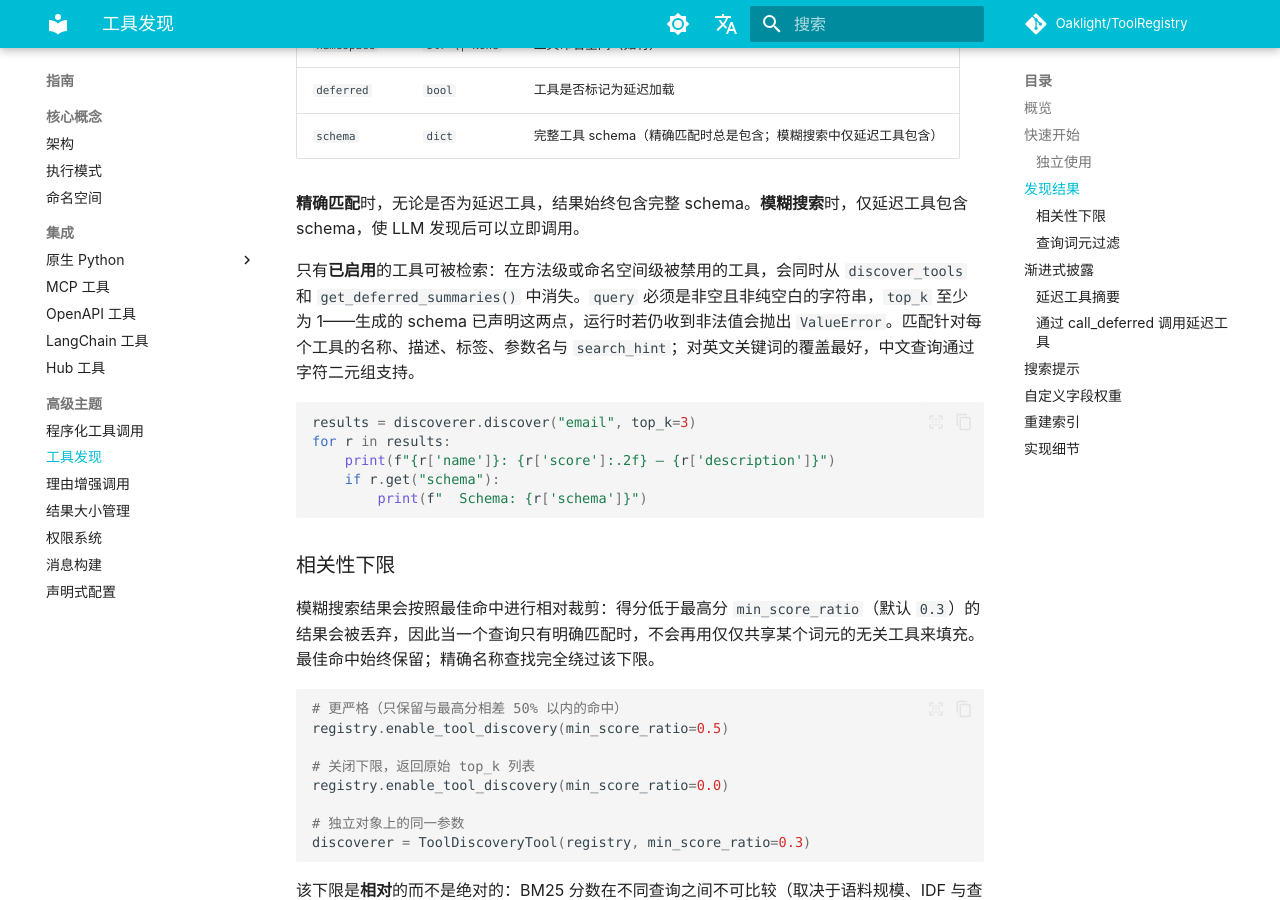
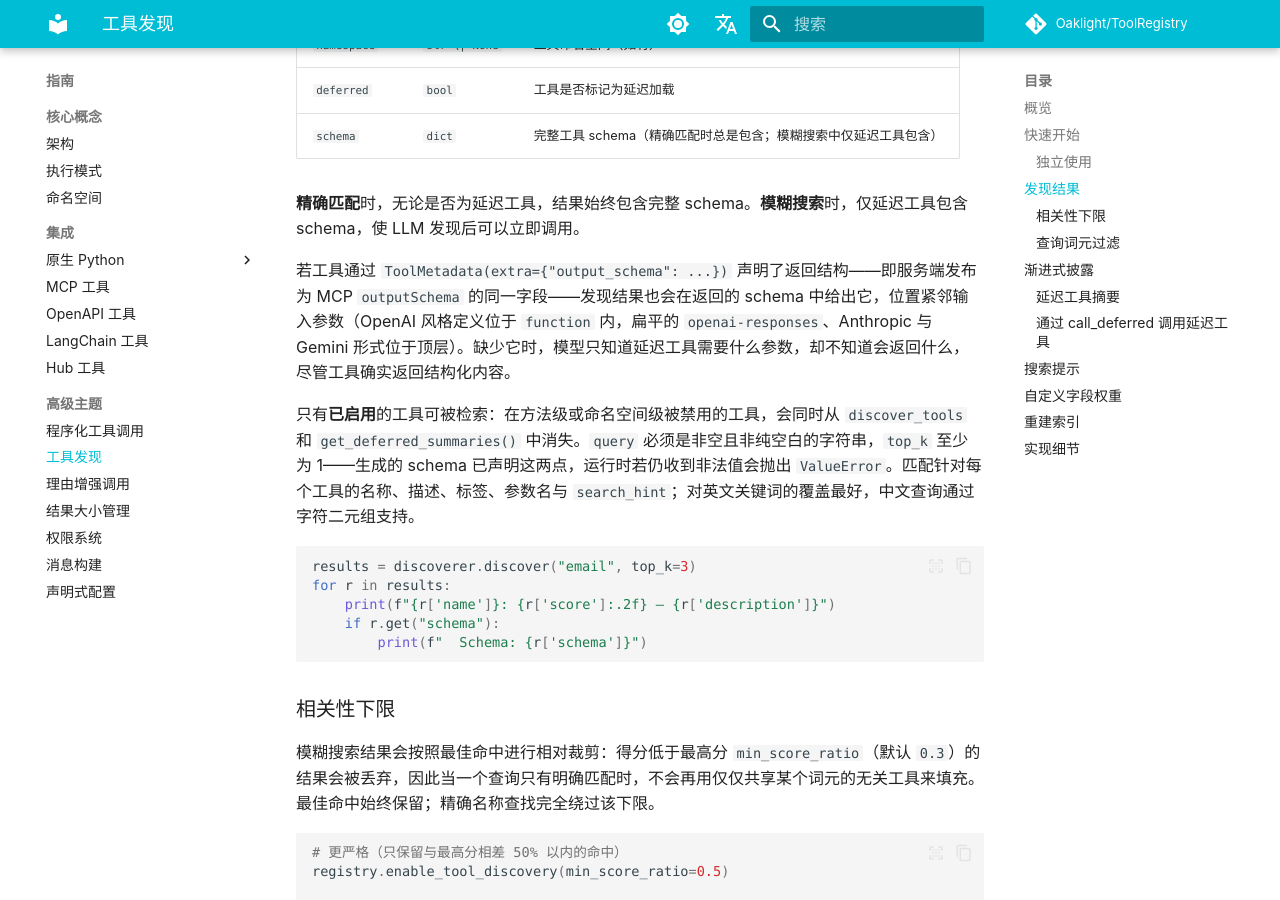
Before and after one commit to Oaklight/ToolRegistry, an MkDocs documentation site: the page built from docs/usage/tool_discovery.md, in a window 1280 px wide and 900 px high, scrolled down 2589 px. Built offline with MkDocs 1.6.1 and Material for MkDocs 9.7.7, drawn with Linux system fonts in a browser that asks for light colours; some web fonts are replaced; comment, search, counter and statistics services are not loaded.

Commit message:
docs(discovery)：发现结果携带声明的输出 schema
记录 #337：discover_tools 现在会在输入 schema 旁返回工具通过 ToolMetadata.extra 声明的输出 schema。

```diff
--- a/docs/usage/tool_discovery.md
+++ b/docs/usage/tool_discovery.md
@@ -109,6 +109,8 @@ print(results[0]["score"])  # 1.23 (BM25 分数)
 | `schema` | `dict` | 完整工具 schema（精确匹配时总是包含；模糊搜索中仅延迟工具包含） |
 
 **精确匹配**时，无论是否为延迟工具，结果始终包含完整 schema。**模糊搜索**时，仅延迟工具包含 schema，使 LLM 发现后可以立即调用。
+
+若工具通过 `ToolMetadata(extra={"output_schema": ...})` 声明了返回结构——即服务端发布为 MCP `outputSchema` 的同一字段——发现结果也会在返回的 schema 中给出它，位置紧邻输入参数（OpenAI 风格定义位于 `function` 内，扁平的 `openai-responses`、Anthropic 与 Gemini 形式位于顶层）。缺少它时，模型只知道延迟工具需要什么参数，却不知道会返回什么，尽管工具确实返回结构化内容。
 
 只有**已启用**的工具可被检索：在方法级或命名空间级被禁用的工具，会同时从 `discover_tools` 和 `get_deferred_summaries()` 中消失。`query` 必须是非空且非纯空白的字符串，`top_k` 至少为 1——生成的 schema 已声明这两点，运行时若仍收到非法值会抛出 `ValueError`。匹配针对每个工具的名称、描述、标签、参数名与 `search_hint`；对英文关键词的覆盖最好，中文查询通过字符二元组支持。
 
```
Also changed, not shown: docs/changelog.md (+1 -0 lines).
